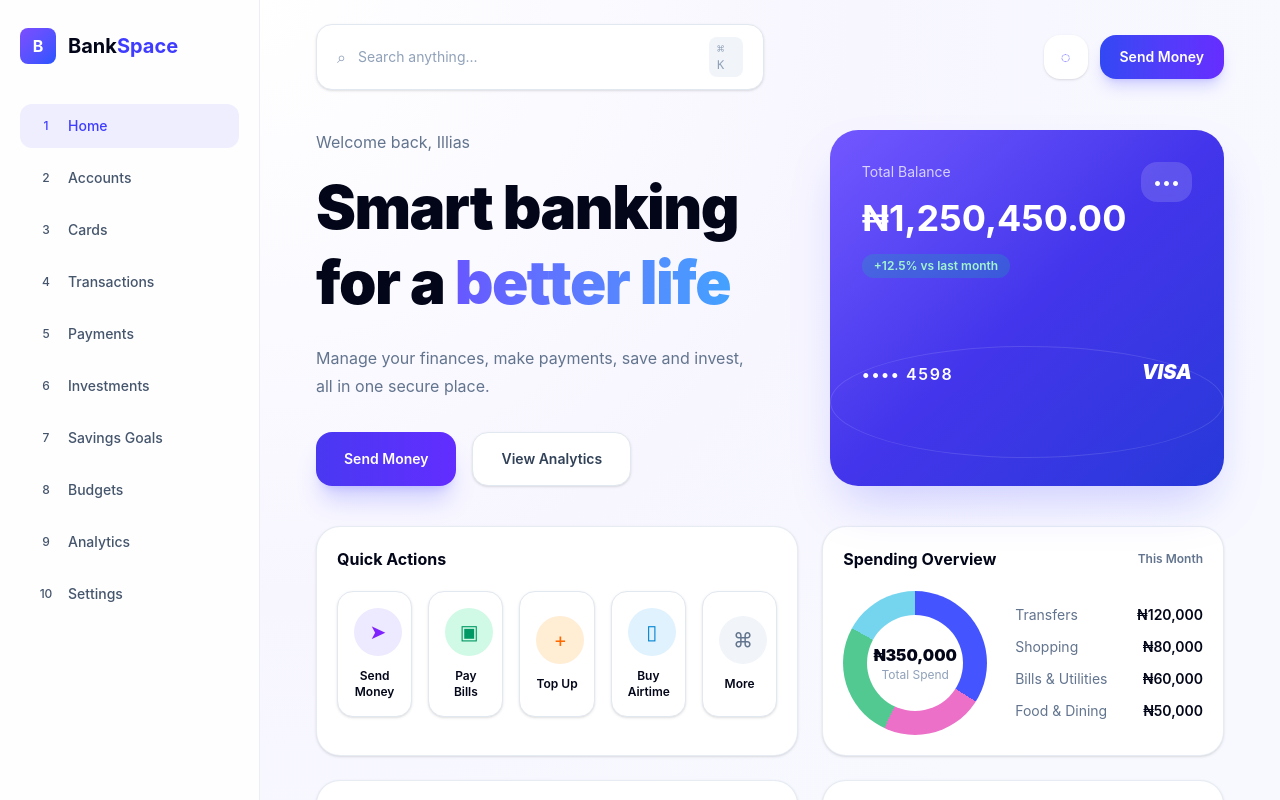
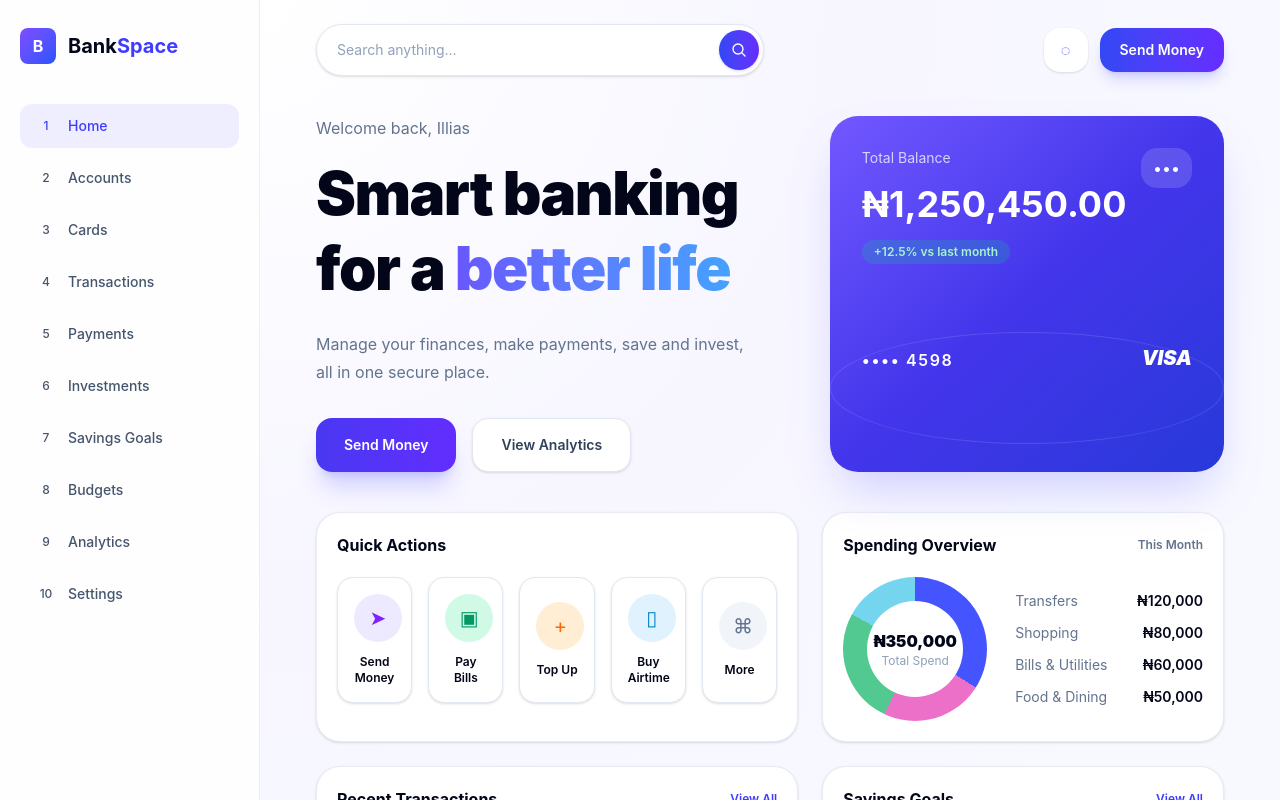
Before and after one commit to programmerolashow/BankSpace, a Next.js app: page /dashboard in a window 1280 px wide. Shown: the top 800 px of the page. Built offline with nearby package versions, Linux system fonts and the light colour scheme.

Commit message:
Modified(dashboard/layout): Updated the search block code

```diff
--- a/src/app/dashboard/layout.tsx
+++ b/src/app/dashboard/layout.tsx
@@ -63,15 +63,31 @@ export default function DashboardLayout({
 
         <section className="bg-[radial-gradient(circle_at_top_left,#ffffff_0,#f7f6ff_38%,#f8f9ff_70%)] px-5 py-6 md:px-10 lg:px-14">
           <header className="mb-10 flex items-center justify-between gap-5">
-            <div className="hidden w-full max-w-md items-center gap-3 rounded-2xl border border-slate-200 bg-white px-5 py-3 shadow-sm md:flex">
-              <span className="text-slate-400">⌕</span>
+            <div className="relative hidden h-[52px] w-full max-w-md items-center rounded-full border border-slate-200 bg-white pl-5 pr-1 shadow-sm md:flex">
               <input
-                className="w-full bg-transparent text-sm outline-none placeholder:text-slate-400"
+                type="text"
                 placeholder="Search anything..."
+                className="w-full bg-transparent text-sm text-slate-700 outline-none placeholder:text-slate-400"
               />
-              <kbd className="rounded-lg bg-slate-100 px-2 py-1 text-xs text-slate-400">
-                ⌘ K
-              </kbd>
+              <button
+                type="button"
+                className="flex h-10 w-10 shrink-0 items-center justify-center rounded-full bg-gradient-to-r from-[#3248f4] to-[#662dff] text-white shadow-sm shadow-indigo-500/20 transition-opacity hover:opacity-90"
+              >
+                <svg
+                  xmlns="http://www.w3.org/2000/svg"
+                  fill="none"
+                  viewBox="0 0 24 24"
+                  strokeWidth={2}
+                  stroke="currentColor"
+                  className="h-4 w-4"
+                >
+                  <path
+                    strokeLinecap="round"
+                    strokeLinejoin="round"
+                    d="m21 21-5.197-5.197m0 0A7.5 7.5 0 1 0 5.196 5.196a7.5 7.5 0 0 0 10.607 10.607Z"
+                  />
+                </svg>
+              </button>
             </div>
 
             <div className="ml-auto flex items-center gap-3">
```
